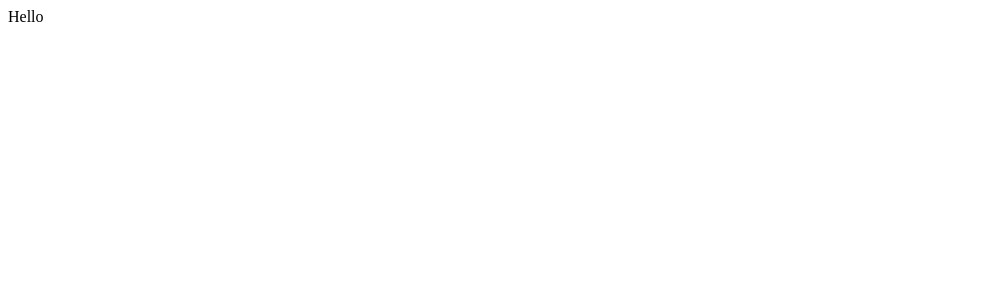
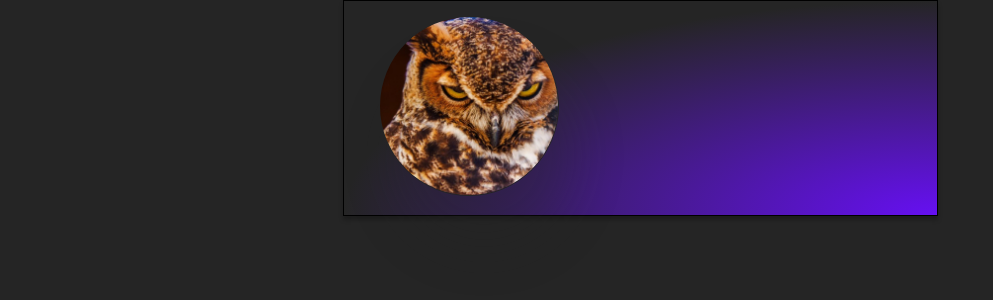
Before and after one commit to Kz-Pr1d3/test_kate_cv, a React (Create React App) app: page / in a window 1280 px wide. Shown: the top 300 px of the page, without its empty margins (0-993 px from the left). Built offline with nearby package versions, Linux system fonts and the light colour scheme.

Commit message:
avatar added

```diff
--- a/src/App.css
+++ b/src/App.css
@@ -1,3 +1,38 @@
 .App {
   text-align: center;
 }
+
+html, body {
+  max-width: 595px;
+  margin: 0 auto;
+  padding: 0;
+  background-color: #252525;
+  color: white;
+}
+
+.header {
+  background: radial-gradient(100% 100% at 100% 100%, #6610F2 0%, #252525 100%);
+  color: white;
+  /* height: 300px; */
+  border: 1px solid #000000;
+  box-shadow: 0px 4px 4px rgba(0, 0, 0, 0.25);
+}
+
+.avatar-container {
+  margin: 15px auto;
+  margin-left: 35px;
+}
+
+.avatar {
+  box-sizing: border-box;
+
+  width: 180px;
+  height: 180px;
+  left: 35px;
+  top: 15px;
+
+  background: #FFFFFF;
+  border: 1px solid #252525;
+  box-shadow: 15px 50px 50px rgba(37, 37, 37, 0.25);
+  border-radius: 1000px;
+  }
--- a/src/App.js
+++ b/src/App.js
@@ -1,9 +1,13 @@
 import './App.css';
+import Avatar from './components/avatar.js'
 
 function App() {
   return (
     <>
-    <div>Hello</div>
+    <header className='header'>
+      <Avatar />
+    </header>
+
     </>
   );
 }
--- /dev/null
+++ b/src/components/avatar.js
@@ -0,0 +1,14 @@
+import avatar from '../assets/1vlad.jpg'
+import '../App.css';
+
+const Avatar = (props) => {
+    return (
+        <>
+        <div className="avatar-container">
+            <img className='avatar' src={avatar} alt='avatar'></img>
+        </div>
+        </>
+    )
+}
+
+export default Avatar
```
Also changed, not shown: src/assets/1vlad.jpg (added).
